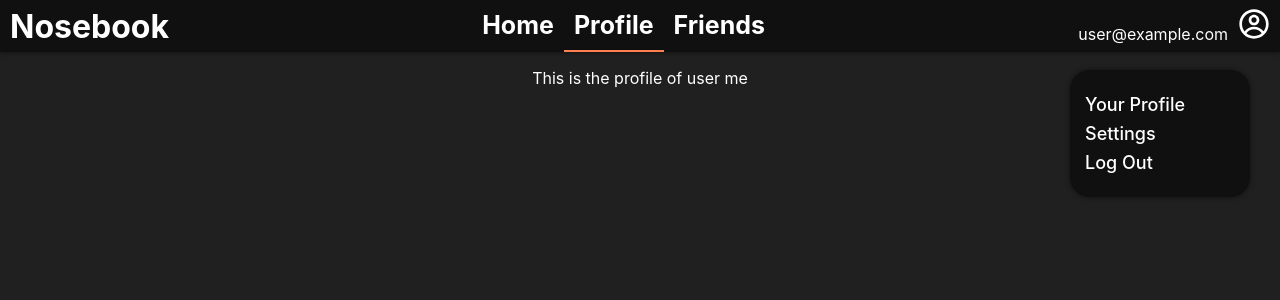
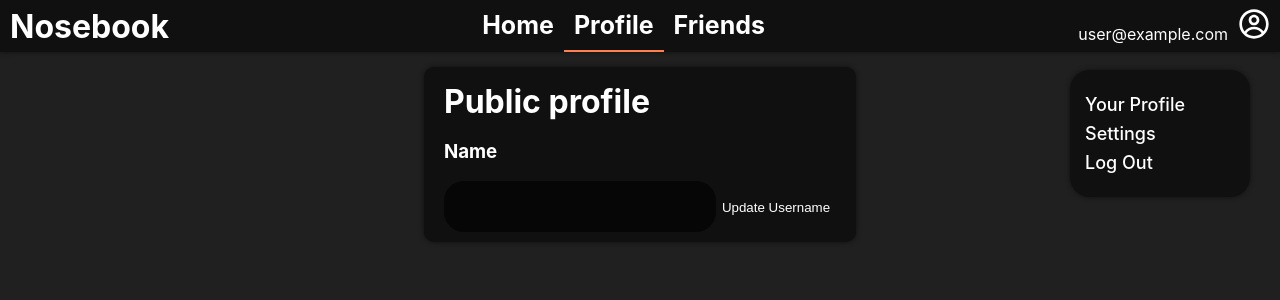
Before and after one commit to sotirismorf/social-app, a React (Create React App) app in the folder client/: page /u/me in a window 1280 px wide. Shown: the top 300 px of the page. Built offline with nearby package versions, Linux system fonts and the light colour scheme; no server answers; sample sign-in values are in the browser's storage.

Commit message:
ability to change name

```diff
--- a/client/src/App.js
+++ b/client/src/App.js
@@ -16,11 +16,12 @@ function App() {
 			<Router>
 				<AuthProvider>
 					<Switch>
-						<PrivateRoute path="/"            exact component={() => <Home />} />
-						<PrivateRoute path="/u/:username" exact component={() => <Profile />} />
-						<PrivateRoute path="/friends"     exact component={() => <Friends />} />
-						<PublicRoute  path="/login"       exact component={() => <SignIn />} />
-						<PublicRoute  path="/signup"      exact component={() => <SignUp />} />
+						<PrivateRoute path="/"                 exact component={() => <Home />} />
+						<PrivateRoute path="/u/:username"      exact component={() => <Profile />} />
+						<PrivateRoute path="/settings/profile" exact component={() => <Profile />} />
+						<PrivateRoute path="/friends"          exact component={() => <Friends />} />
+						<PublicRoute  path="/login"            exact component={() => <SignIn />} />
+						<PublicRoute  path="/signup"           exact component={() => <SignUp />} />
 						<Route component={() => <NotFound />} />
 					</Switch>
 				</AuthProvider>
--- a/client/src/components/User.js
+++ b/client/src/components/User.js
@@ -8,6 +8,7 @@ import Dropdown from './Dropdown'
 function User(props) {
 	const { currentUser } = useAuth()
 	//const { currentUser, logout } = useAuth()
+	console.log(currentUser)
 
 	return(
 
@@ -15,7 +16,7 @@ function User(props) {
 			<Dropdown />
 			<span>{currentUser.email}</span>
 			<IconContext.Provider value={{ size:"2em", className: "react-icons" }}>
-				<Link className="icon-btn" to="/login"><CgProfile /></Link>
+				<Link className="icon-btn" to="/settings/profile"><CgProfile /></Link>
 			</IconContext.Provider>
 		</div>
 	);
--- a/client/src/contexts/AuthContext.js
+++ b/client/src/contexts/AuthContext.js
@@ -1,5 +1,11 @@
 import { createContext, useContext, useEffect, useState } from 'react'
-import { getAuth, createUserWithEmailAndPassword , signInWithEmailAndPassword , signOut } from "firebase/auth";
+import { getAuth,
+	createUserWithEmailAndPassword,
+	signInWithEmailAndPassword,
+	signOut,
+	updateProfile
+	} from "firebase/auth";
+
 import "../firebase";
 
 const auth = getAuth()
@@ -25,6 +31,10 @@ export function AuthProvider({ children }) {
    return createUserWithEmailAndPassword(auth, email, password)
   }
 
+	function updateUsername(username) {
+		return updateProfile(auth.currentUser, {displayName: username})
+	}
+
   function getUser() {
     return auth.currentUser
   }
@@ -43,7 +53,8 @@ export function AuthProvider({ children }) {
     getUser,
     login,
     logout,
-    signUp
+    signUp,
+	updateUsername
   }
 
   return (
--- a/client/src/pages/Profile.js
+++ b/client/src/pages/Profile.js
@@ -1,15 +1,49 @@
+import React, { useRef , useState } from "react"
 import { useParams } from "react-router-dom";
 import Feed from '../components/Feed.js'
 import Navigation from '../components/Navigation.js'
+import { useAuth } from "../contexts/AuthContext"
 
 function Profile() {
-	const { username } = useParams();
+	//const { username } = useParams();
+	const [name,setName] = useState("");
+	const { currentUser , updateUsername} = useAuth()
+	const newUsernameRef = useRef();
+	//newUsernameRef.current.value = currentUser.displayName
+
+	async function onSubmitForm(e) {
+		e.preventDefault();
+
+		try {
+			await updateUsername(name)
+			//history.push("/")
+		} catch (error) {
+			console.log(error)
+			//const errorCode = error.code;
+			//const errorMessage = error.message;
+		} finally {
+			//setBio(currentUser.displayName)
+		}
+	};
+
 	return (
 		<div className="Home">
 			<Navigation />
+
 			<div className="center">
-				<p>This is the profile of user {username}</p>
+			<div className="Box">
+				<h1>Public profile</h1>
+				<h3>Name</h3>
+				<form onSubmit={onSubmitForm} >
+					<input
+						value={name}
+						onChange={e => setName(e.target.value)}>
+					</input>
+					<button>Update Username</button>
+				</form>
 			</div>
+			</div>
+
 		</div>
   );
 }
```
